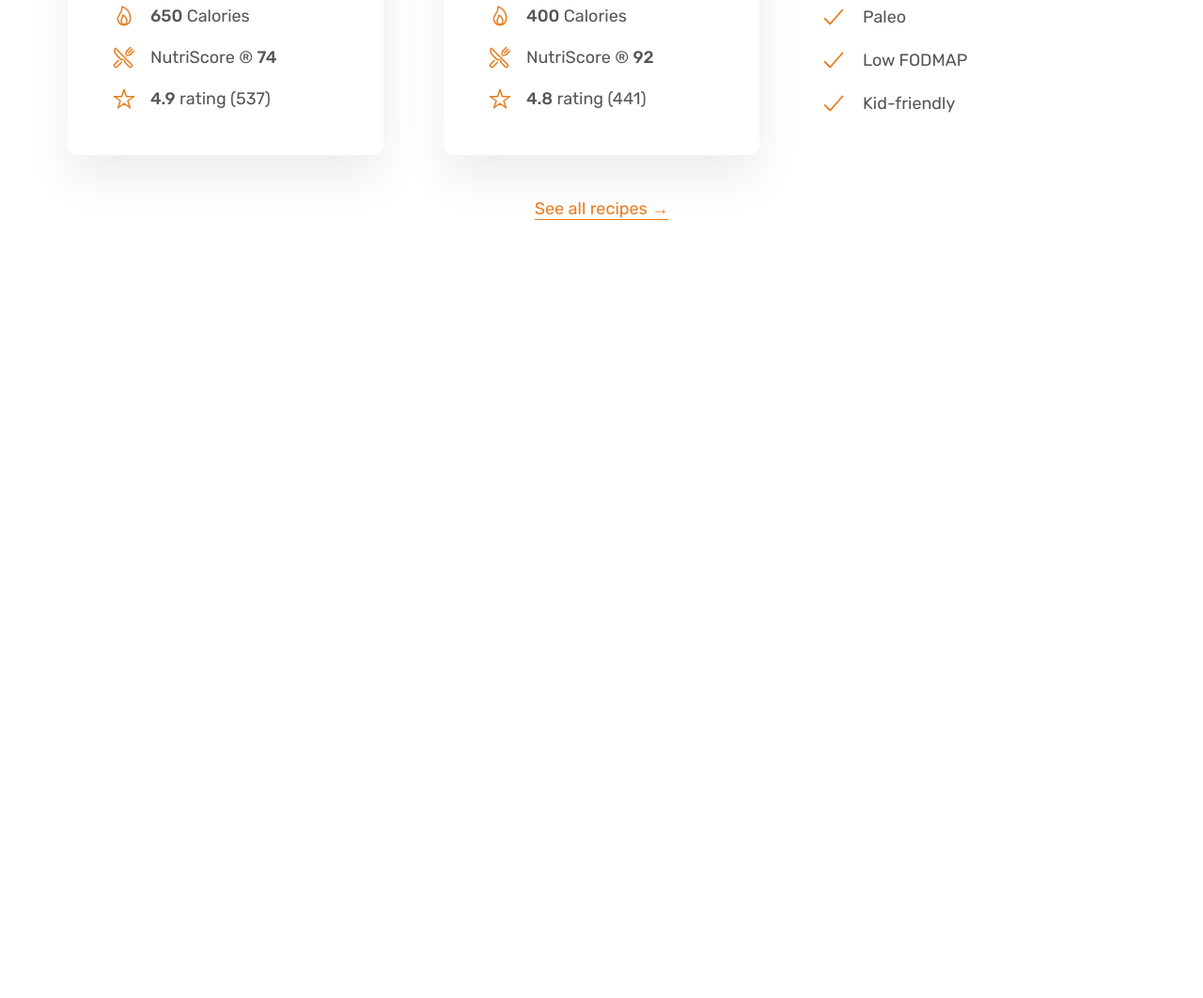
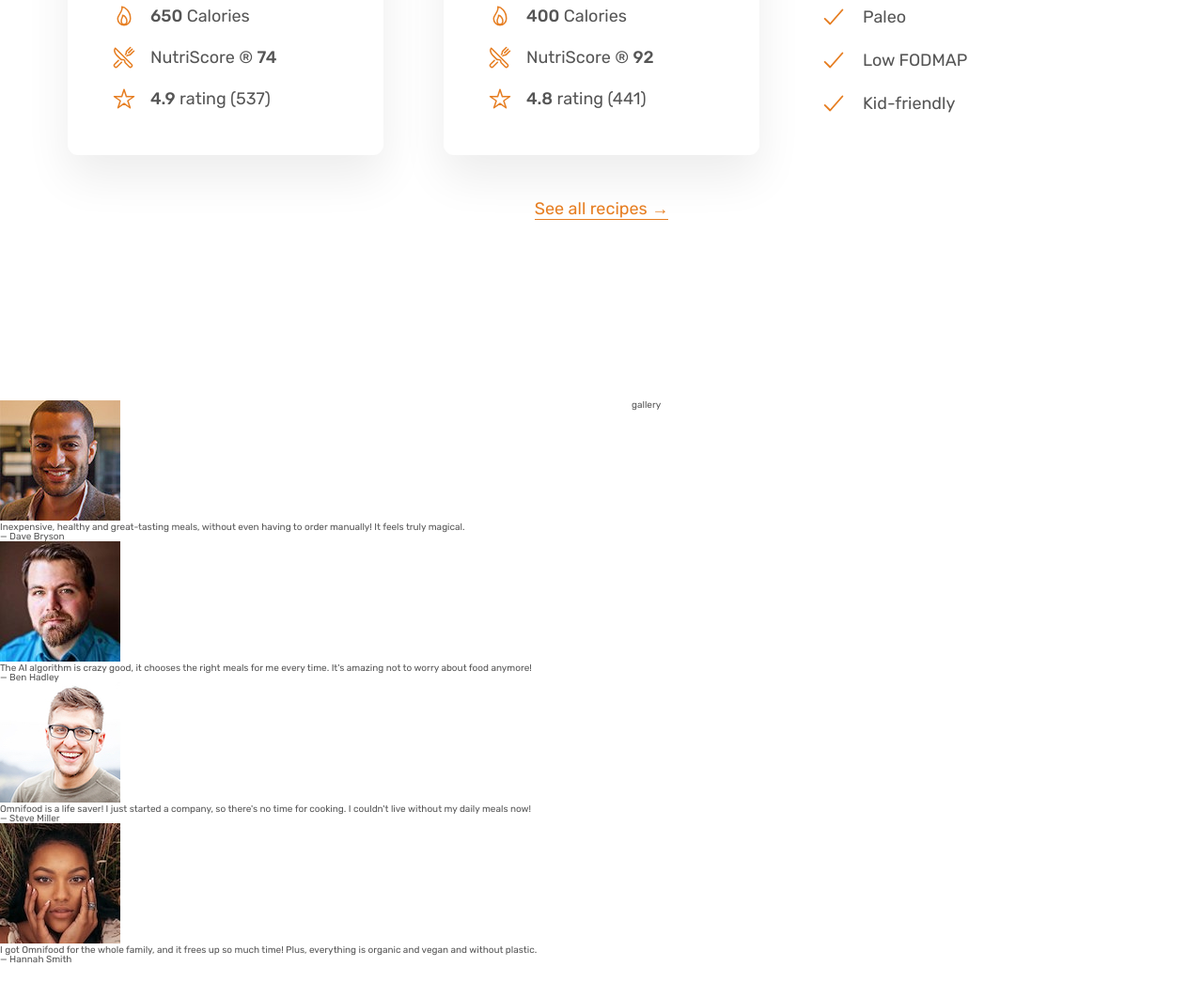
Before and after one commit to moinahmed13/Omnifood, a plain HTML site: page index.html in a window 1280 px wide. Shown: the part 3249-4311 px from the top of the page at 94% size. Before the commit the page ends 3579 px from the top, so only its background shows below. Drawn offline with nearby package versions, Linux system fonts and the light colour scheme.

Commit message:
testimonials added

```diff
--- a/css/style.css
+++ b/css/style.css
@@ -345,3 +345,11 @@ body {
   text-align: center;
   font-size: 1.8rem;
 }
+
+/* ****************************** */
+/* TESTIMONIALS SECTION */
+/* ****************************** */
+
+.section-testimonials {
+  padding: 9.6rem 0;
+}
--- a/index.html
+++ b/index.html
@@ -283,6 +283,60 @@
           <a href="#" class="link">See all recipes &rarr;</a>
         </div>
       </section>
+      <section class="section-testimonials grid grid--2-cols">
+        <div class="testimonials">
+          <figure class="testimonial">
+            <img
+              class="testimonial-img"
+              src="img/customers/dave.jpg"
+              alt="Foto of cumtomer Dave Bryson"
+            />
+            <blockquote class="testimonial-text">
+              Inexpensive, healthy and great-tasting meals, without even having
+              to order manually! It feels truly magical.
+            </blockquote>
+            <p class="testimonial-name">&mdash; Dave Bryson</p>
+          </figure>
+          <figure class="testimonial">
+            <img
+              class="testimonial-img"
+              src="img/customers/ben.jpg"
+              alt="Foto of cumtomer Ben Hadley"
+            />
+            <blockquote class="testimonial-text">
+              The AI algorithm is crazy good, it chooses the right meals for me
+              every time. It's amazing not to worry about food anymore!
+            </blockquote>
+            <p class="testimonial-name">&mdash; Ben Hadley</p>
+          </figure>
+          <figure class="testimonial">
+            <img
+              class="testimonial-img"
+              src="img/customers/steve.jpg"
+              alt="Foto of cumtomer Steve Miller"
+            />
+            <blockquote class="testimonial-text">
+              Omnifood is a life saver! I just started a company, so there's no
+              time for cooking. I couldn't live without my daily meals now!
+            </blockquote>
+            <p class="testimonial-name">&mdash; Steve Miller</p>
+          </figure>
+          <figure class="testimonial">
+            <img
+              class="testimonial-img"
+              src="img/customers/hannah.jpg"
+              alt="Foto of cumtomer Hannah
+              Smith"
+            />
+            <blockquote class="testimonial-text">
+              I got Omnifood for the whole family, and it frees up so much time!
+              Plus, everything is organic and vegan and without plastic.
+            </blockquote>
+            <p class="testimonial-name">&mdash; Hannah Smith</p>
+          </figure>
+        </div>
+        <div class="gallery">gallery</div>
+      </section>
     </main>
   </body>
 </html>
```
